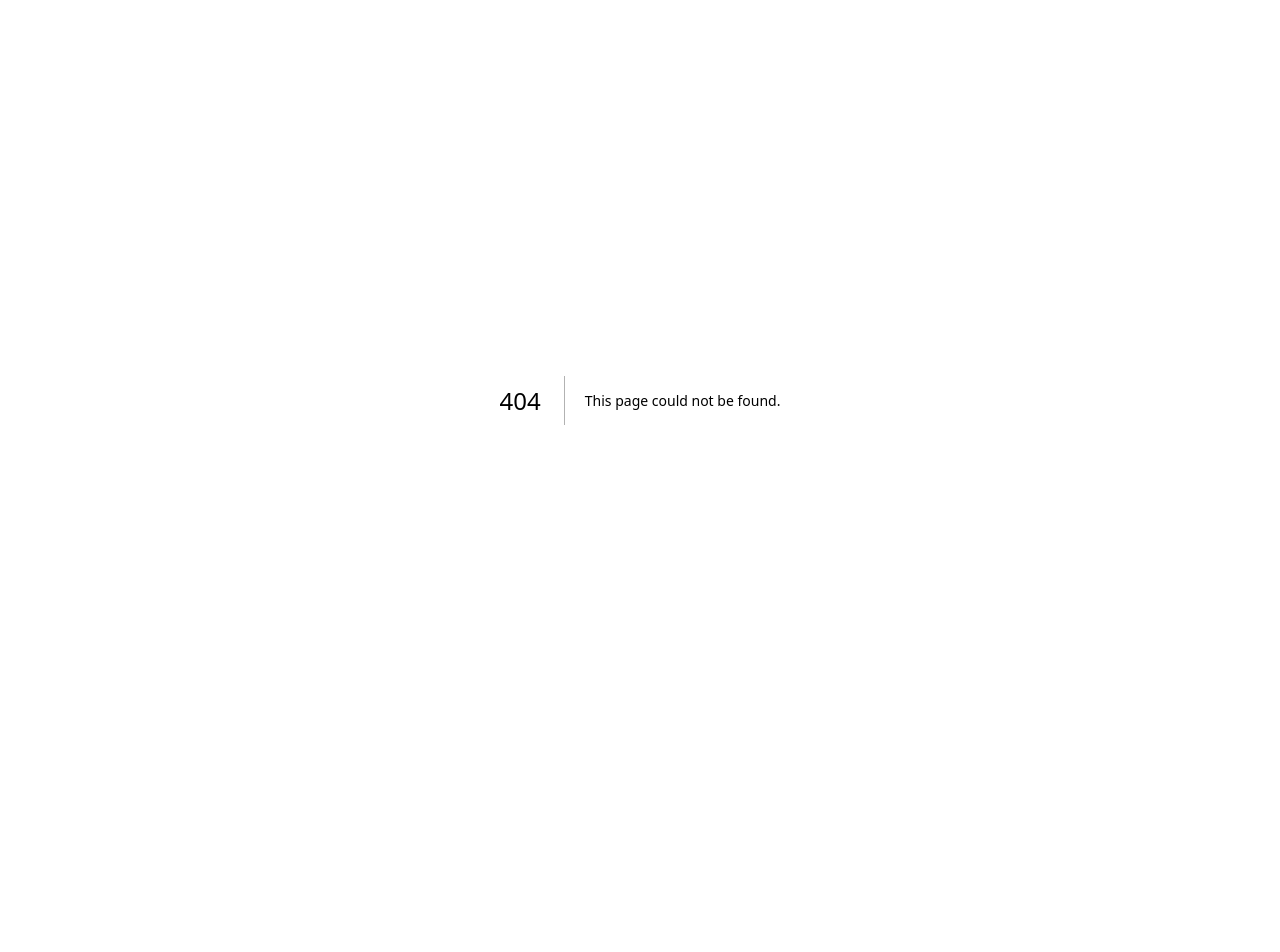
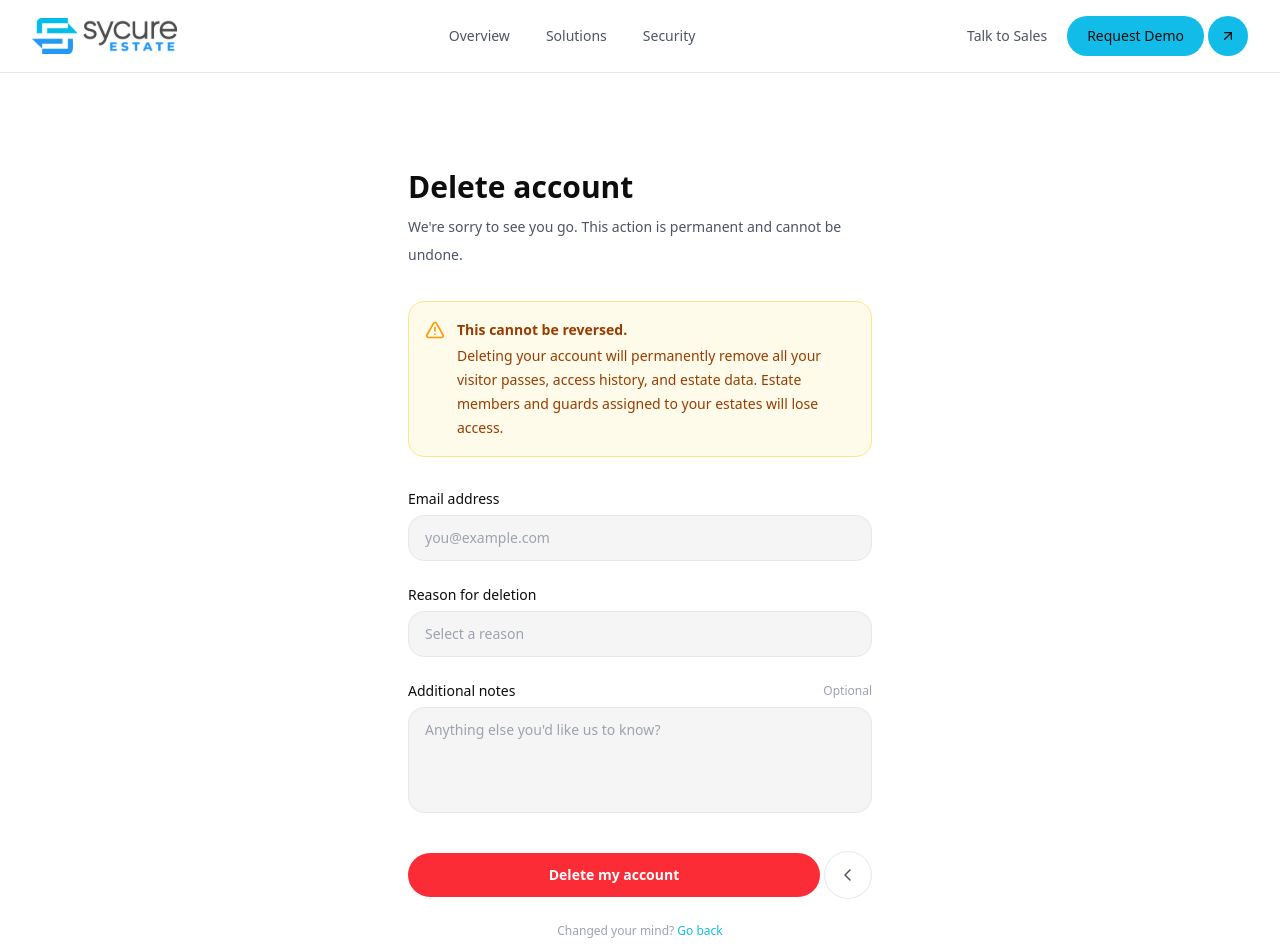
Before and after one commit to Iysah/sycure-web, a Next.js app: page /delete-account in a window 1280 px wide. Before the commit this address had no page. Shown: the top 952 px of the page. Before the commit the page ends 800 px from the top, so only its background shows below. Built offline with nearby package versions, Linux system fonts and the light colour scheme.

Commit message:
feat(delete-account): add account deletion page with form and validation

```diff
--- /dev/null
+++ b/app/delete-account/page.tsx
@@ -0,0 +1,242 @@
+"use client";
+
+import { AlertTriangle, ArrowUpRight, CheckCircle } from "lucide-react";
+import Link from "next/link";
+import { useState } from "react";
+import { SiteNavbar } from "../components/site-navbar";
+
+const reasons = [
+  "I no longer need this account",
+  "I'm switching to a different service",
+  "Privacy concerns",
+  "Too many notifications",
+  "I had a bad experience",
+  "Other",
+] as const;
+
+type FormState = "idle" | "submitting" | "success";
+
+export default function DeleteAccountPage() {
+  const [email, setEmail] = useState("");
+  const [reason, setReason] = useState("");
+  const [notes, setNotes] = useState("");
+  const [formState, setFormState] = useState<FormState>("idle");
+  const [errors, setErrors] = useState<{ email?: string; reason?: string }>({});
+
+  function validate() {
+    const next: typeof errors = {};
+    if (!email.trim()) next.email = "Email address is required.";
+    else if (!/^[^\s@]+@[^\s@]+\.[^\s@]+$/.test(email))
+      next.email = "Enter a valid email address.";
+    if (!reason) next.reason = "Please select a reason.";
+    return next;
+  }
+
+  function handleSubmit(e: React.FormEvent) {
+    e.preventDefault();
+    const errs = validate();
+    if (Object.keys(errs).length) {
+      setErrors(errs);
+      return;
+    }
+    setErrors({});
+    setFormState("submitting");
+    // Simulate async submission
+    setTimeout(() => setFormState("success"), 1400);
+  }
+
+  if (formState === "success") {
+    return (
+      <div className="min-h-screen bg-white text-ink">
+        <SiteNavbar />
+        <div className="flex min-h-[calc(100vh-65px)] items-center justify-center px-6 py-16">
+          <div className="w-full max-w-md text-center">
+            <div className="mx-auto mb-6 flex h-16 w-16 items-center justify-center rounded-full bg-primary-muted text-primary">
+              <CheckCircle className="h-8 w-8" />
+            </div>
+            <h1 className="text-2xl font-bold text-ink">Request received</h1>
+            <p className="mt-3 text-sm leading-7 text-ink-secondary">
+              We&apos;ve received your account deletion request for{" "}
+              <span className="font-medium text-ink">{email}</span>. You&apos;ll
+              receive a confirmation email within 24 hours, and your account
+              will be permanently deleted within 30 days.
+            </p>
+            <Link
+              href="/"
+              className="mt-8 inline-flex items-center gap-2 rounded-pill bg-primary px-6 py-3 text-sm font-medium text-white transition-colors hover:bg-primary-emphasis"
+            >
+              Back to home
+              <ArrowUpRight className="h-4 w-4" />
+            </Link>
+          </div>
+        </div>
+      </div>
+    );
+  }
+
+  return (
+    <div className="min-h-screen bg-white text-ink">
+      <SiteNavbar />
+
+      <main className="mx-auto max-w-lg px-6 py-16 lg:py-24">
+        {/* Header */}
+        <div className="mb-8">
+          <h1 className="text-3xl font-bold text-ink">Delete account</h1>
+          <p className="mt-2 text-sm leading-7 text-ink-secondary">
+            We&apos;re sorry to see you go. This action is permanent and cannot
+            be undone.
+          </p>
+        </div>
+
+        {/* Warning banner */}
+        <div className="mb-8 flex gap-3 rounded-card border border-amber-200 bg-amber-50 p-4">
+          <AlertTriangle className="mt-0.5 h-5 w-5 shrink-0 text-amber-500" />
+          <div className="text-sm leading-6 text-amber-800">
+            <p className="font-semibold">This cannot be reversed.</p>
+            <p className="mt-0.5">
+              Deleting your account will permanently remove all your visitor
+              passes, access history, and estate data. Estate members and guards
+              assigned to your estates will lose access.
+            </p>
+          </div>
+        </div>
+
+        {/* Form */}
+        <form onSubmit={handleSubmit} noValidate className="space-y-6">
+          {/* Email */}
+          <div>
+            <label
+              htmlFor="email"
+              className="mb-1.5 block text-sm font-medium text-ink"
+            >
+              Email address
+            </label>
+            <input
+              id="email"
+              type="email"
+              autoComplete="email"
+              value={email}
+              onChange={(e) => {
+                setEmail(e.target.value);
+                if (errors.email) setErrors((p) => ({ ...p, email: undefined }));
+              }}
+              placeholder="you@example.com"
+              className={`w-full rounded-card border px-4 py-3 text-sm text-ink placeholder:text-ink-muted outline-none transition-colors focus:border-primary focus:ring-2 focus:ring-primary/20 ${
+                errors.email
+                  ? "border-red-400 bg-red-50"
+                  : "border-border bg-surface hover:border-ink-muted"
+              }`}
+            />
+            {errors.email && (
+              <p className="mt-1.5 text-xs text-red-500">{errors.email}</p>
+            )}
+          </div>
+
+          {/* Reason */}
+          <div>
+            <label
+              htmlFor="reason"
+              className="mb-1.5 block text-sm font-medium text-ink"
+            >
+              Reason for deletion
+            </label>
+            <select
+              id="reason"
+              value={reason}
+              onChange={(e) => {
+                setReason(e.target.value);
+                if (errors.reason)
+                  setErrors((p) => ({ ...p, reason: undefined }));
+              }}
+              className={`w-full appearance-none rounded-card border px-4 py-3 text-sm outline-none transition-colors focus:border-primary focus:ring-2 focus:ring-primary/20 ${
+                reason ? "text-ink" : "text-ink-muted"
+              } ${
+                errors.reason
+                  ? "border-red-400 bg-red-50"
+                  : "border-border bg-surface hover:border-ink-muted"
+              }`}
+            >
+              <option value="" disabled>
+                Select a reason
+              </option>
+              {reasons.map((r) => (
+                <option key={r} value={r}>
+                  {r}
+                </option>
+              ))}
+            </select>
+            {errors.reason && (
+              <p className="mt-1.5 text-xs text-red-500">{errors.reason}</p>
+            )}
+          </div>
+
+          {/* Additional notes — shown for all reasons, required only for "Other" */}
+          <div>
+            <label
+              htmlFor="notes"
+              className="mb-1.5 flex items-center justify-between text-sm font-medium text-ink"
+            >
+              Additional notes
+              {reason !== "Other" && (
+                <span className="text-xs font-normal text-ink-muted">
+                  Optional
+                </span>
+              )}
+            </label>
+            <textarea
+              id="notes"
+              rows={4}
+              value={notes}
+              onChange={(e) => setNotes(e.target.value)}
+              placeholder={
+                reason === "Other"
+                  ? "Please describe your reason…"
+                  : "Anything else you'd like us to know?"
+              }
+              className="w-full resize-none rounded-card border border-border bg-surface px-4 py-3 text-sm text-ink placeholder:text-ink-muted outline-none transition-colors hover:border-ink-muted focus:border-primary focus:ring-2 focus:ring-primary/20"
+            />
+          </div>
+
+          {/* Submit */}
+          <div className="flex items-center gap-1 pt-2">
+            <button
+              type="submit"
+              disabled={formState === "submitting"}
+              className="flex-1 rounded-pill bg-red-500 px-6 py-3 text-sm font-semibold text-white transition-colors hover:bg-red-600 disabled:cursor-not-allowed disabled:opacity-60"
+            >
+              {formState === "submitting"
+                ? "Submitting…"
+                : "Delete my account"}
+            </button>
+            <Link
+              href="/"
+              className="flex h-12 w-12 shrink-0 items-center justify-center rounded-pill border border-border text-ink-secondary transition-colors hover:bg-surface hover:text-ink"
+              aria-label="Cancel"
+            >
+              <svg
+                viewBox="0 0 16 16"
+                fill="none"
+                className="h-4 w-4"
+                aria-hidden="true"
+              >
+                <path
+                  d="M10 3 5 8l5 5"
+                  stroke="currentColor"
+                  strokeWidth="1.5"
+                  strokeLinecap="round"
+                  strokeLinejoin="round"
+                />
+              </svg>
+            </Link>
+          </div>
+          <p className="text-center text-xs text-ink-muted">
+            Changed your mind?{" "}
+            <Link href="/" className="text-primary underline-offset-2 hover:underline">
+              Go back
+            </Link>
+          </p>
+        </form>
+      </main>
+    </div>
+  );
+}
--- a/app/globals.css
+++ b/app/globals.css
@@ -2,10 +2,10 @@
 
 /* ── Design tokens (static values → resolved at build time) ─────────────────── */
 @theme {
-  /* Brand purple */
-  --color-primary:          #c4b5fd; /* soft lavender  – buttons, badges         */
-  --color-primary-emphasis: #a78bfa; /* deeper purple  – filled / featured bg    */
-  --color-primary-muted:    #ede9fe; /* pale lavender  – icon fills, tints       */
+  /* Brand cyan */
+  --color-primary:          #12bce8; /* rgb(18 188 232) – buttons, badges        */
+  --color-primary-emphasis: #0da3cc; /* darker cyan     – hover, filled bg       */
+  --color-primary-muted:    #e0f7fd; /* pale cyan tint  – icon fills, tints      */
 
   /* Surfaces */
   --color-surface:          #f5f5f5; /* section bg, card fills on white          */
```
